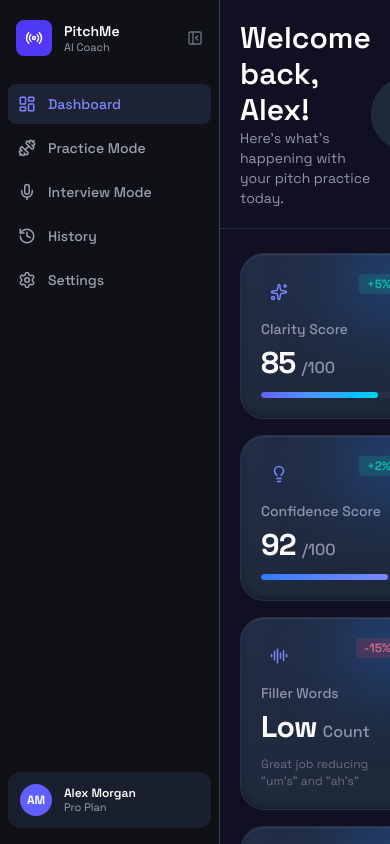
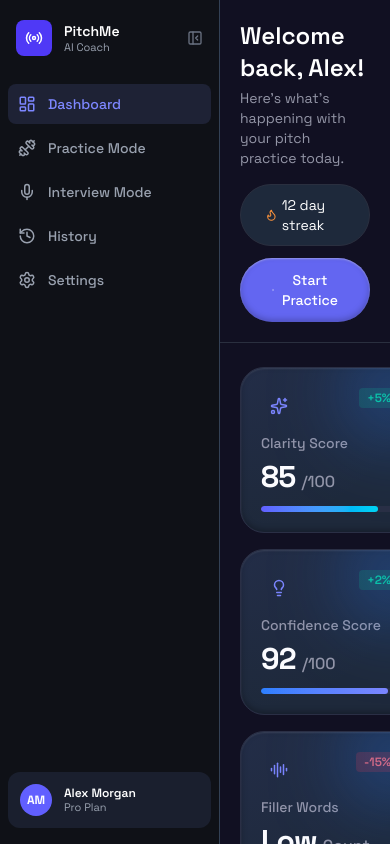
Before and after one commit to Idris-jose/Pitch-me, a Next.js app: page /Pages/Dashboard in a window 390 px wide. Built offline with nearby package versions, Linux system fonts and the light colour scheme.

Commit message:
changed header to be responsive

```diff
--- a/app/Pages/Dashboard/Interview-Mode/page.tsx
+++ b/app/Pages/Dashboard/Interview-Mode/page.tsx
@@ -19,14 +19,14 @@ export default function InterviewMode() {
             <main className="flex flex-col gap-6">
 
                 {/* Page header */}
-                <div className="flex items-center justify-between">
+                <div className="flex flex-col md:flex-row md:items-center justify-between gap-4 md:gap-0">
                     <div>
-                        <h1 className="text-3xl font-semibold">Interview Simulator</h1>
-                        <p className="text-sm text-[#9496a7]">Sharpen your pitch with AI-driven questions.</p>
+                        <h1 className="text-2xl md:text-3xl font-semibold">Interview Simulator</h1>
+                        <p className="text-sm text-[#9496a7] mt-1">Sharpen your pitch with AI-driven questions.</p>
                     </div>
-                    <div className="flex gap-2">
+                    <div className="flex flex-wrap gap-2">
                         {modes.map((mode, index) => (
-                            <div key={index} className="flex items-center gap-2 bg-[#1A1933] px-2 py-1 rounded-full border border-[#242348]">
+                            <div key={index} className="flex items-center gap-2 bg-[#1A1933] px-3 py-1.5 rounded-full border border-[#242348]">
                                 <p>{mode.icon}</p>
                                 <p className="text-xs">{mode.title}</p>
                             </div>
--- a/app/components/Common/Header.tsx
+++ b/app/components/Common/Header.tsx
@@ -3,15 +3,15 @@ import { Flame,CirclePlay } from 'lucide-react';
 
 export default function Header() {
     return (
-        <header className="flex items-center justify-between p-5 border-b border-[#2a2f3f]">
+        <header className="flex flex-col md:flex-row md:items-center justify-between p-5 border-b border-[#2a2f3f] gap-4 md:gap-0">
             <div>
-                <h1 className="text-3xl font-semibold">Welcome back, Alex!</h1>
-                <p className="text-sm text-[#9496a7]">Here's what's happening with your pitch practice today.</p>
+                <h1 className="text-2xl md:text-3xl font-semibold">Welcome back, Alex!</h1>
+                <p className="text-sm text-[#9496a7] mt-1">Here's what's happening with your pitch practice today.</p>
             </div>
 
-            <div className="flex items-center gap-5">
-                <p className="px-8 py-3 rounded-full flex items-center gap-1 bg-[#1E293B] border border-[#2a2f3f] text-white"><Flame className="text-[#FB923C]" size={18} />12 day streak</p>
-                <CustomButton className="bg-[#6366f1]"><CirclePlay size={18} />Start Practice</CustomButton>
+            <div className="flex flex-col sm:flex-row items-stretch sm:items-center gap-3 sm:gap-5 w-full md:w-auto">
+                <p className="px-6 sm:px-8 py-2.5 sm:py-3 rounded-full flex items-center justify-center sm:justify-start gap-1 bg-[#1E293B] border border-[#2a2f3f] text-white text-sm sm:text-base"><Flame className="text-[#FB923C]" size={18} />12 day streak</p>
+                <CustomButton className="bg-[#6366f1] w-full sm:w-auto justify-center"><CirclePlay size={18} />Start Practice</CustomButton>
             </div>
         </header>
     );
```
